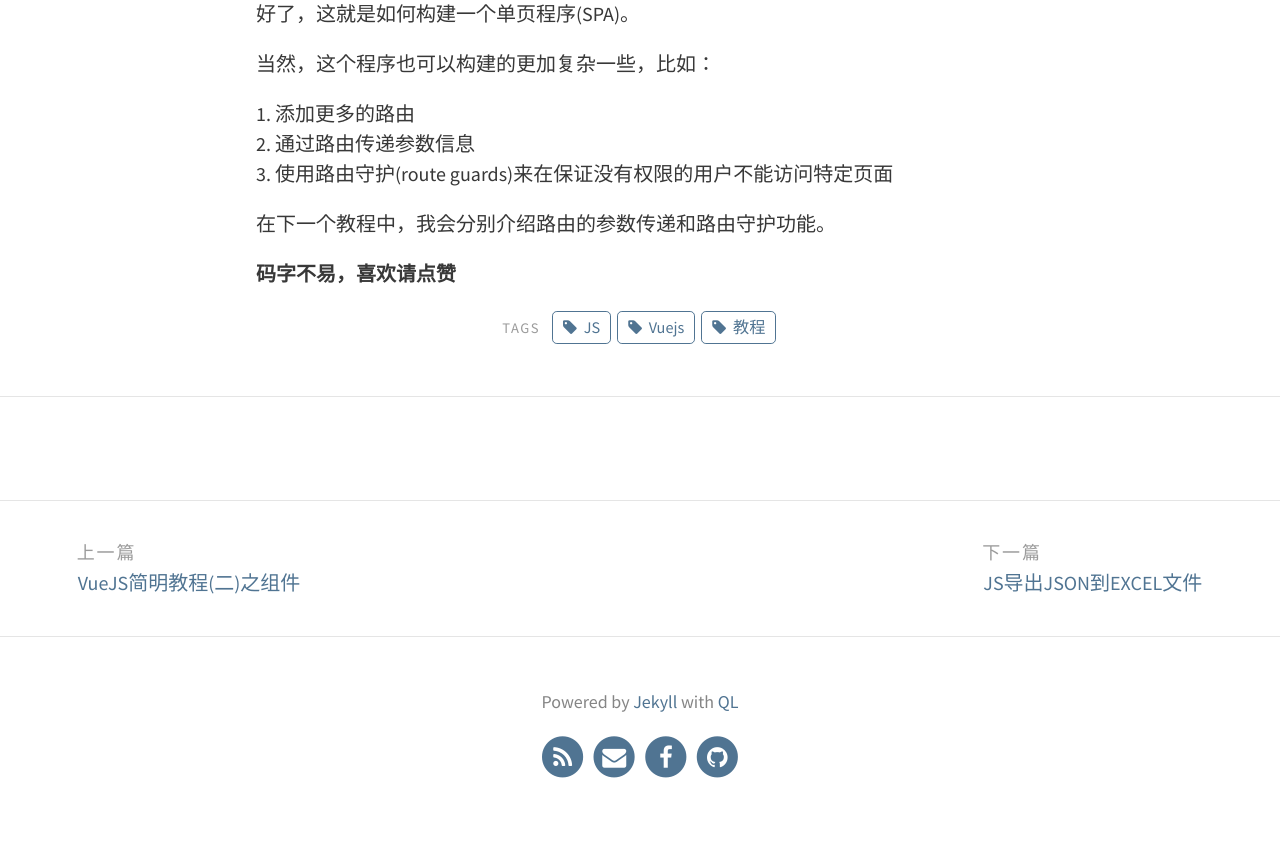
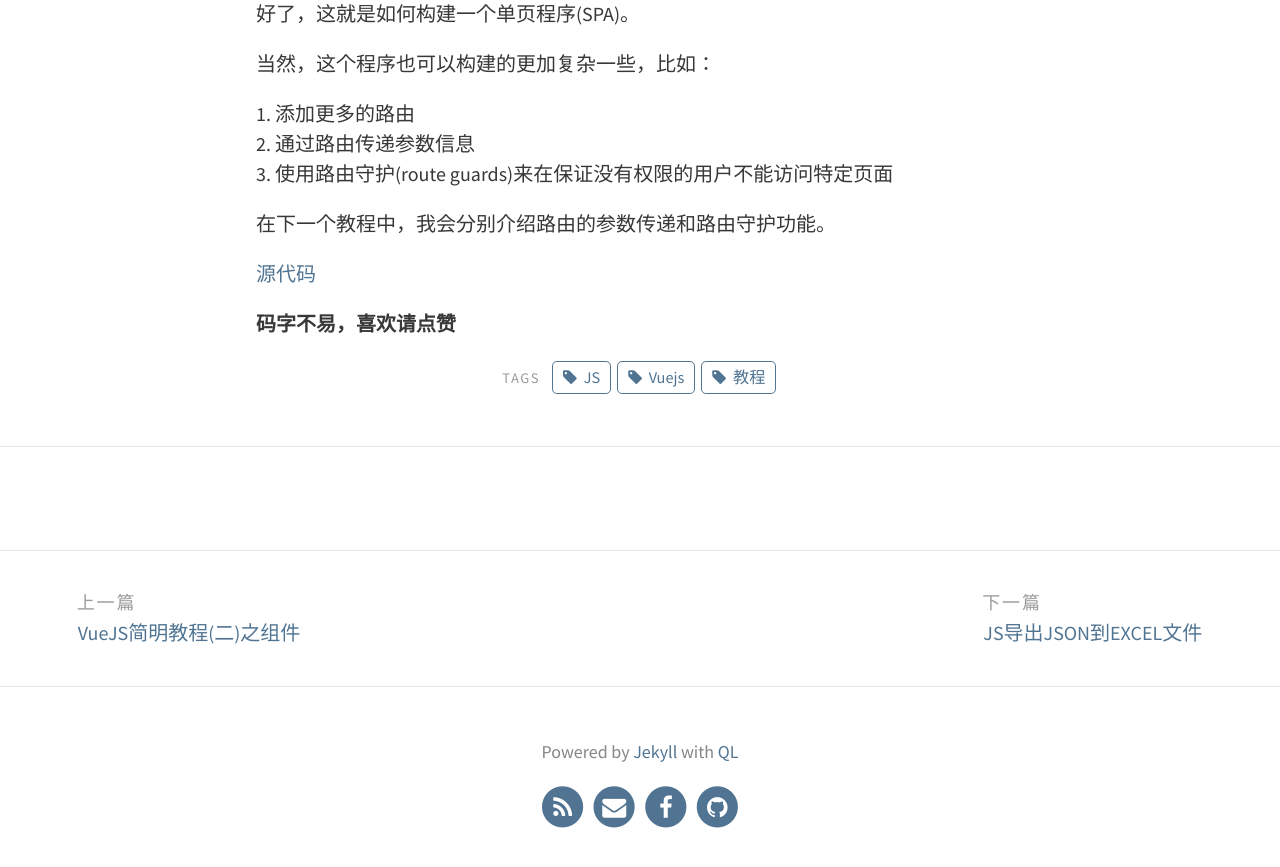
Before and after one commit to true1023/true1023.github.io, a Jekyll site: the page built from _posts/2018-07-29-simple-vue-spa-01.md, in a window 1280 px wide and 900 px high, scrolled down 9771 px. Shown: the top 867 px of the window. Built offline with Jekyll 4.4.1, drawn with Linux system fonts in a browser that asks for light colours; comment, search, counter and statistics services are not loaded.

Commit message:
revise
添加源代码

```diff
--- a/_posts/2018-07-29-simple-vue-spa-01.md
+++ b/_posts/2018-07-29-simple-vue-spa-01.md
@@ -294,5 +294,7 @@ const routes = [
 
 在下一个教程中，我会分别介绍路由的参数传递和路由守护功能。
 
+[源代码](https://github.com/true1023/vue-tech/tree/master/vue03/spa)
+
 **码字不易，喜欢请点赞**
 {% endraw %}
```
